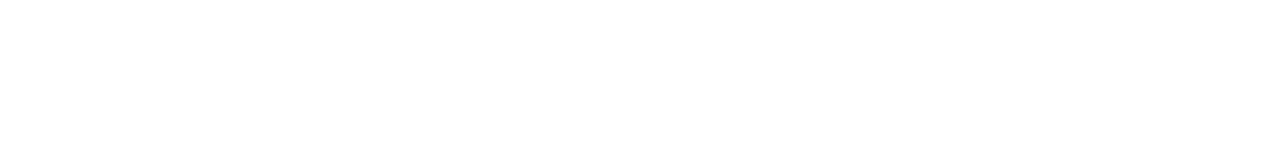
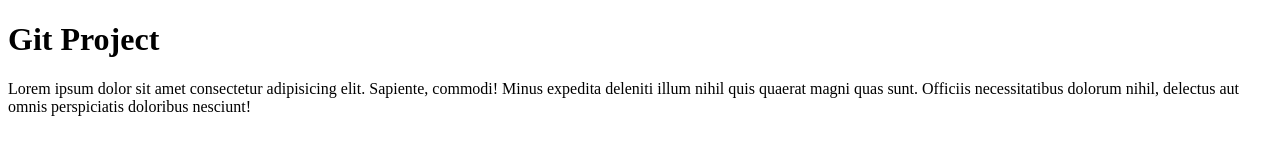
Before and after one commit to jhandrahan/first-git-project, a plain HTML site: page index.html in a window 1280 px wide. Drawn offline with Linux system fonts and the light colour scheme.

Commit message:
Update h1 and p

```diff
--- a/index.html
+++ b/index.html
@@ -7,6 +7,7 @@
     <title>Document</title>
 </head>
 <body>
-
+    <h1>Git Project</h1>
+    <p>Lorem ipsum dolor sit amet consectetur adipisicing elit. Sapiente, commodi! Minus expedita deleniti illum nihil quis quaerat magni quas sunt. Officiis necessitatibus dolorum nihil, delectus aut omnis perspiciatis doloribus nesciunt!</p>
 </body>
 </html>
```
